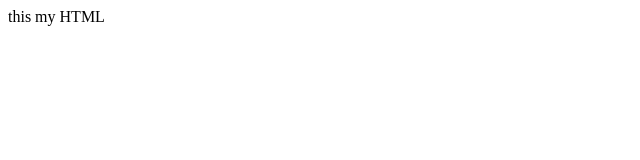
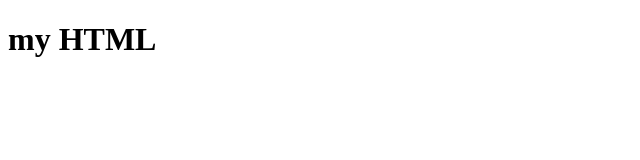
Before and after one commit to abebaye/collab-practice, a plain HTML site: page index.html in a window 1280 px wide. Shown: the whole page, without its empty margins (0-640 px from the left). Drawn offline with Linux system fonts and the light colour scheme.

Commit message:
index added

```diff
--- a/index.html
+++ b/index.html
@@ -7,6 +7,6 @@
     <title>Document</title>
 </head>
 <body>
-    this my HTML
+    <h1>my HTML</h1>
 </body>
 </html>
```
